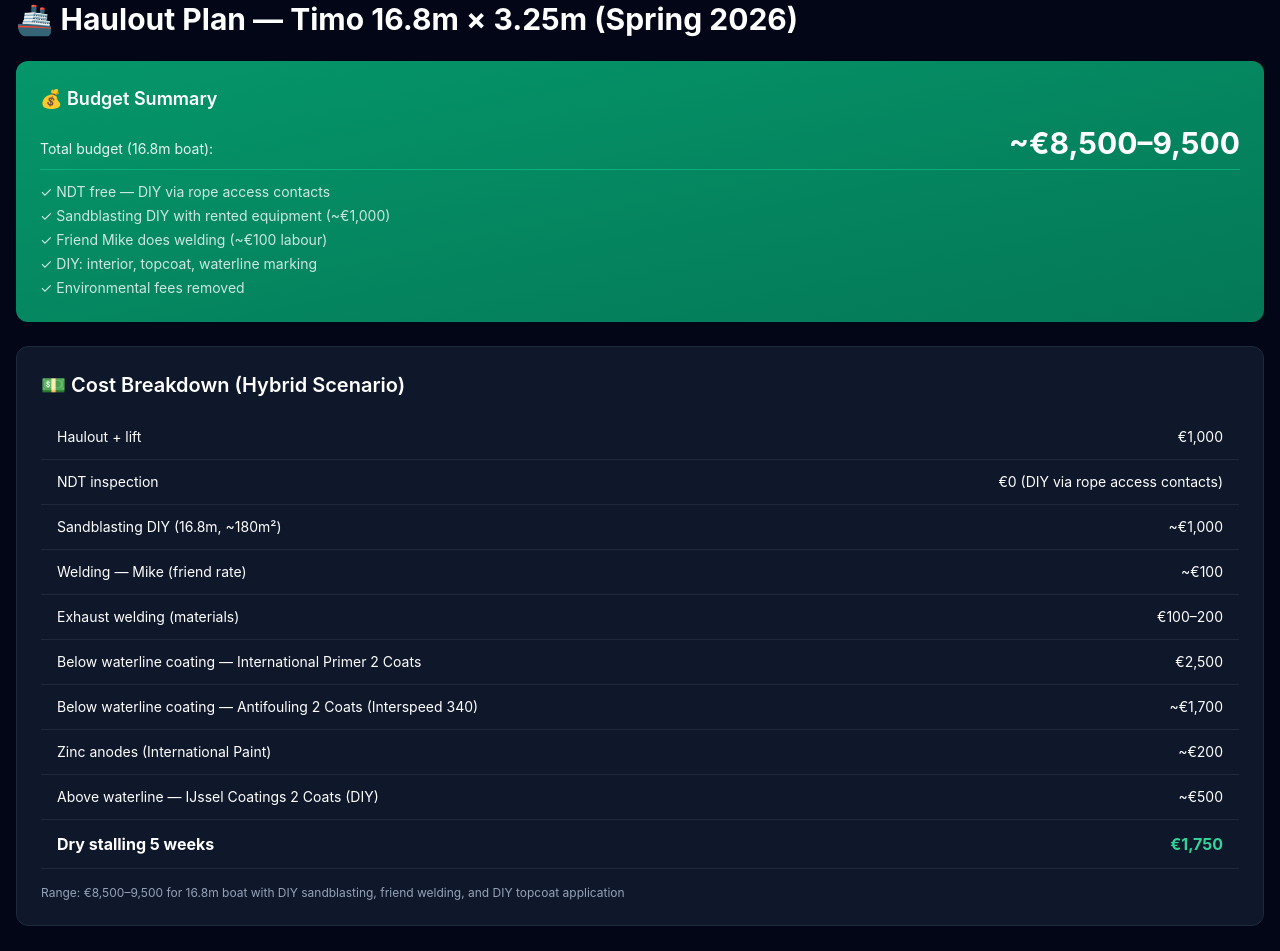
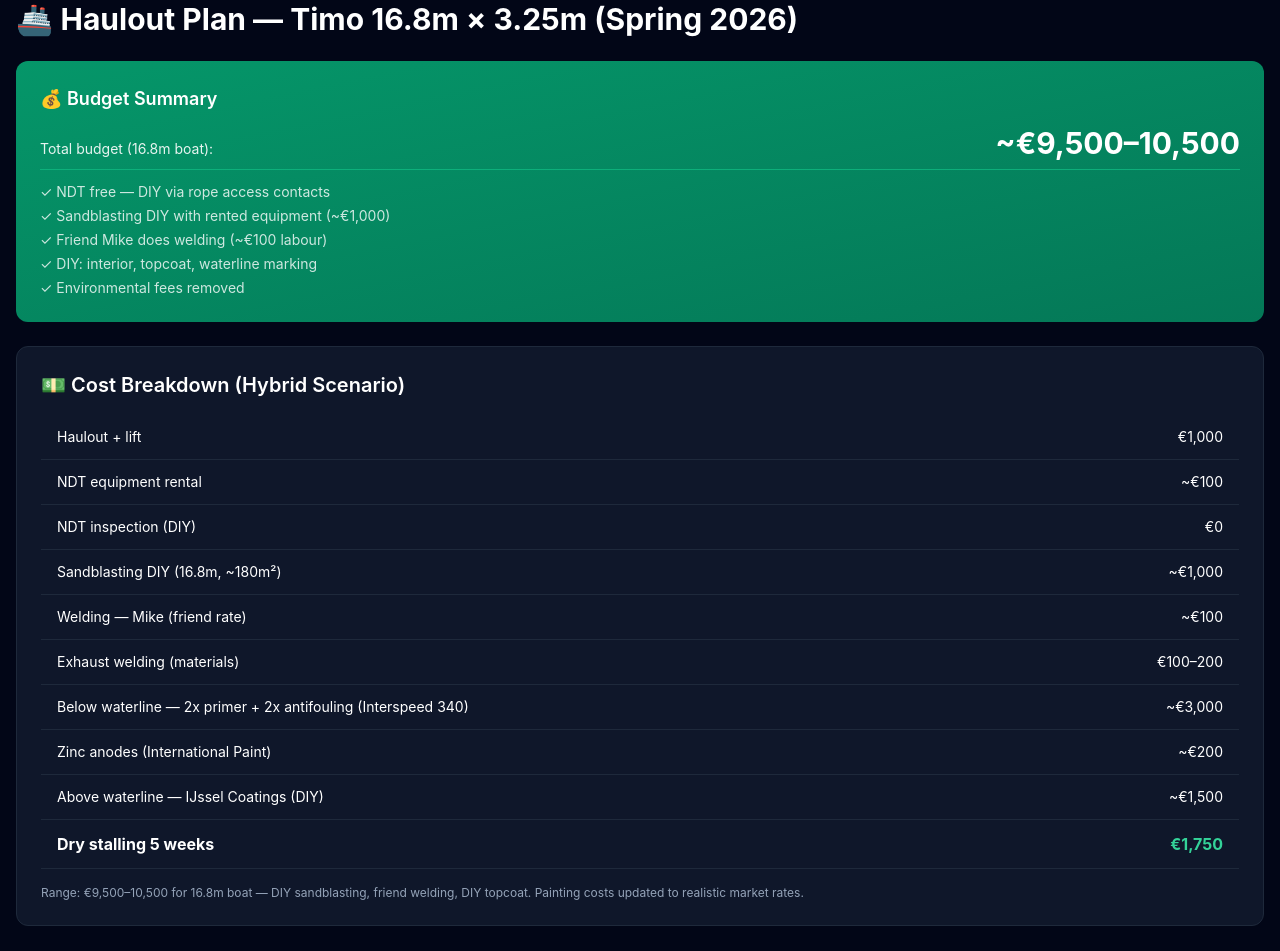
Before and after one commit to kokosthief/boat-dashboard, a Next.js app: page /haulout in a window 1280 px wide. Shown: the part 80-1031 px from the top of the page. Built offline with nearby package versions, Linux system fonts and the light colour scheme; no server answers; the database is empty.

Commit message:
haulout: update realistic paint costs, NDT rental €100, new total ~€9,500-10,500

```diff
--- a/src/app/haulout/page.tsx
+++ b/src/app/haulout/page.tsx
@@ -3,14 +3,14 @@ import HauloutYardsTable from '@/components/HauloutYardsTable';
 export default function HauloutPlan() {
   const costs = [
     { item: 'Haulout + lift', cost: '€1,000' },
-    { item: 'NDT inspection', cost: '€0 (DIY via rope access contacts)' },
+    { item: 'NDT equipment rental', cost: '~€100' },
+    { item: 'NDT inspection (DIY)', cost: '€0' },
     { item: 'Sandblasting DIY (16.8m, ~180m²)', cost: '~€1,000' },
     { item: 'Welding — Mike (friend rate)', cost: '~€100' },
     { item: 'Exhaust welding (materials)', cost: '€100–200' },
-    { item: 'Below waterline coating — International Primer 2 Coats', cost: '€2,500' },
-    { item: 'Below waterline coating — Antifouling 2 Coats (Interspeed 340)', cost: '~€1,700' },
+    { item: 'Below waterline — 2x primer + 2x antifouling (Interspeed 340)', cost: '~€3,000' },
     { item: 'Zinc anodes (International Paint)', cost: '~€200' },
-    { item: 'Above waterline — IJssel Coatings 2 Coats (DIY)', cost: '~€500' },
+    { item: 'Above waterline — IJssel Coatings (DIY)', cost: '~€1,500' },
     { item: 'Dry stalling 5 weeks', cost: '€1,750' },
   ];
 
@@ -45,7 +45,7 @@ export default function HauloutPlan() {
   const notes = [
     'Timo: 16.8m × 3.25m steel bakdekker, 1928',
     'Spring is peak season — yards book 6–8 weeks out. Call this week.',
-    'NDT: DIY via rope access equipment — zero cost',
+    'NDT: I do the inspection myself — equipment rental ~€100',
     'Sandblasting: DIY with rented equipment (~€1,000) for 16.8m boat',
     'Welding: Friend Mike labour ~€100 (cheap friend rate). Exhaust welding materials: ~€100–200',
     'Bottom coating: 2x primer + 2x Interspeed 340 antifouling + zinc anodes (International Paint)',
@@ -67,7 +67,7 @@ export default function HauloutPlan() {
         <div className="space-y-2">
           <div className="flex justify-between items-baseline">
             <span className="text-sm opacity-90">Total budget (16.8m boat):</span>
-            <span className="text-3xl font-bold">~€8,500–9,500</span>
+            <span className="text-3xl font-bold">~€9,500–10,500</span>
           </div>
           <div className="text-sm opacity-80 space-y-1 mt-3 border-t border-emerald-500 pt-3">
             <p>✓ NDT free — DIY via rope access contacts</p>
@@ -94,7 +94,7 @@ export default function HauloutPlan() {
             </tbody>
           </table>
         </div>
-        <p className="text-xs text-slate-400 mt-4">Range: €8,500–9,500 for 16.8m boat with DIY sandblasting, friend welding, and DIY topcoat application</p>
+        <p className="text-xs text-slate-400 mt-4">Range: €9,500–10,500 for 16.8m boat — DIY sandblasting, friend welding, DIY topcoat. Painting costs updated to realistic market rates.</p>
       </div>
 
       {/* DIY Work Plan Section */}
```
